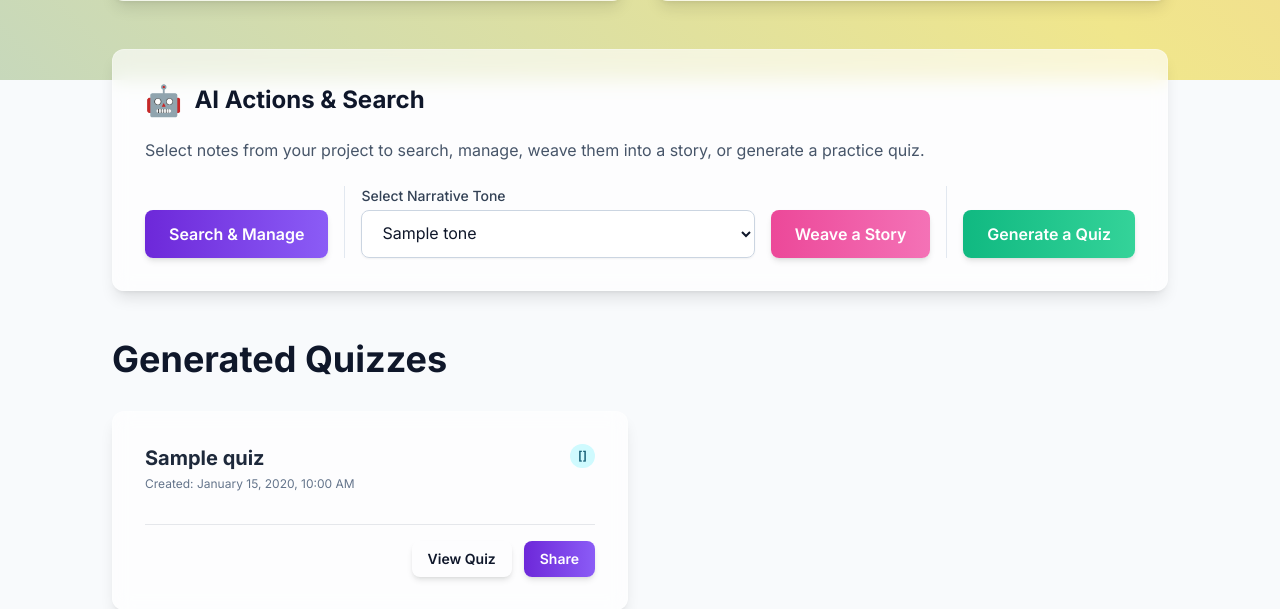
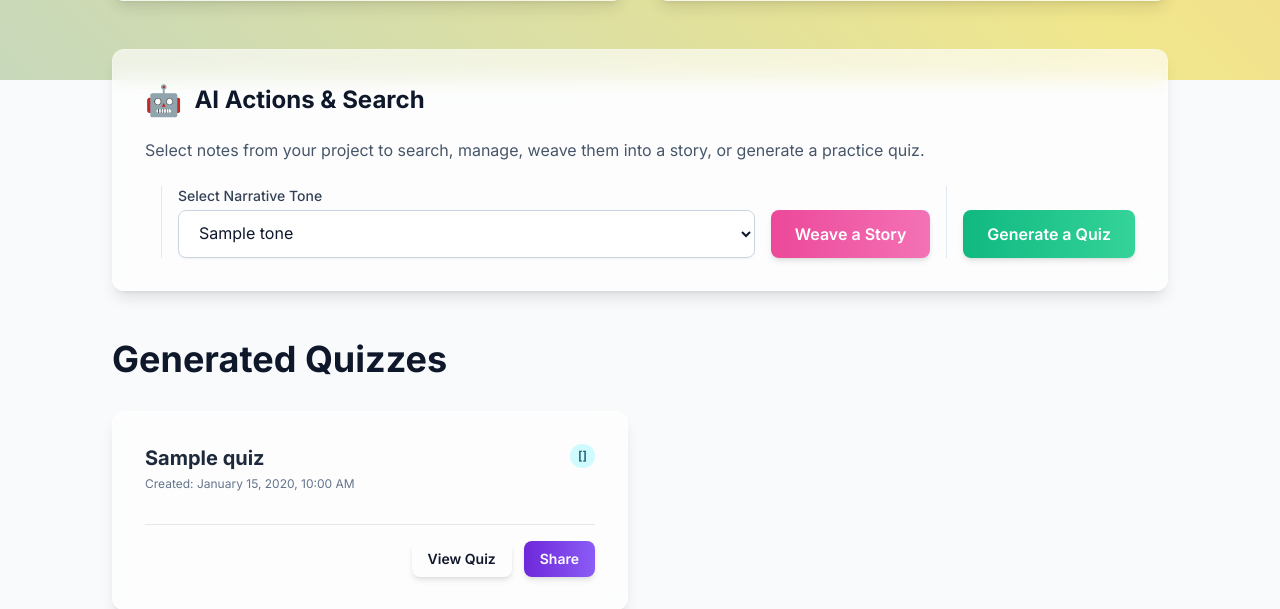
Before and after one commit to ranfysvalle02/mdb-autobio, a Flask app: template templates/project.html in a window 1280 px wide. Shown: the part 720-1329 px from the top of the page. Run offline with Flask 3, Linux system fonts and the light colour scheme; the template is opened without the code that fills it: most values are stand-ins (such as "Sample title", 1, 10 or a date in 2020); parts of the project's set-up code (start-up, migrations or seed data) failed here and were passed over; some libraries are stand-ins or nearby versions.

Commit message:
better ux

```diff
--- a/templates/project.html
+++ b/templates/project.html
@@ -62,7 +62,7 @@
         <div class="flex flex-col sm:flex-row items-stretch gap-4">
 
             <div class="flex-shrink-0 self-end">
-                 <button type="button" id="launch-search-btn" class="btn btn-primary w-full sm:w-auto h-12 whitespace-nowrap">Search & Manage</button>
+                 <button type="button" id="launch-search-btn" class="btn btn-primary w-full sm:w-auto h-12 whitespace-nowrap" style="display: none;">Search & Manage</button>
             </div>
             <div class="border-t sm:border-t-0 sm:border-l border-slate-200"></div>
 
```
